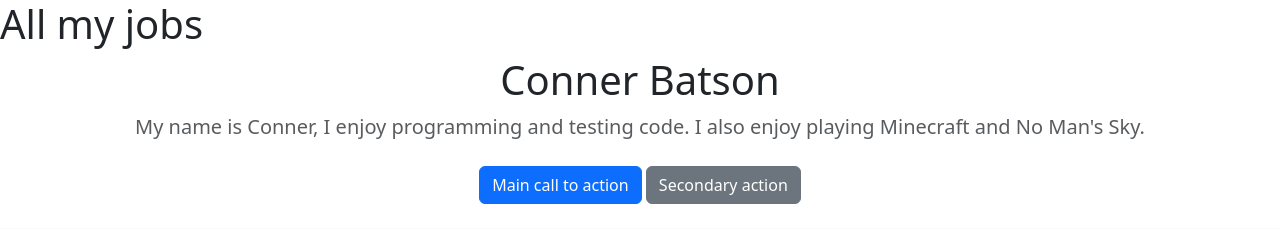
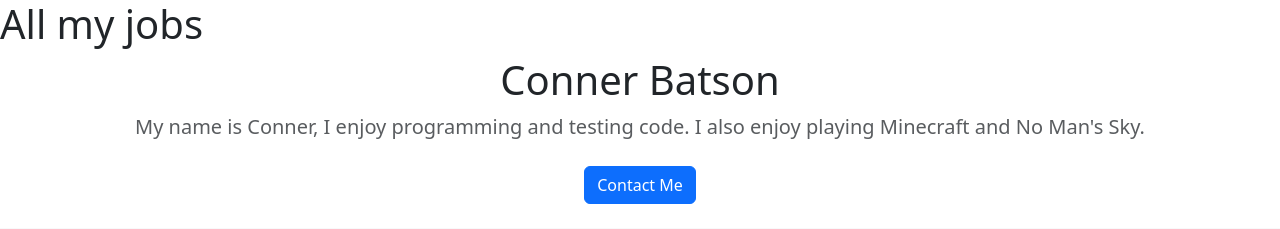
Before and after one commit to bcLego19/pythonTests, a Django app: page / in a window 1280 px wide. Shown: the top 229 px of the page. Run offline with Django 5.2, Linux system fonts and the light colour scheme; data that the repository does not hold is empty; some libraries are stand-ins or nearby versions.

Commit message:
Update main jumbotron button to mailto

```diff
--- a/PythonDjango/portfolio-project/jobs/templates/jobs/home.html
+++ b/PythonDjango/portfolio-project/jobs/templates/jobs/home.html
@@ -43,8 +43,7 @@
           <h1 class="jumbotron-heading">Conner Batson</h1>
           <p class="lead text-muted">My name is Conner, I enjoy programming and testing code. I also enjoy playing Minecraft and No Man's Sky.</p>
           <p>
-            <a href="#" class="btn btn-primary my-2">Main call to action</a>
-            <a href="#" class="btn btn-secondary my-2">Secondary action</a>
+            <a href="mailto:cjbatson2@gmail.com" class="btn btn-primary my-2">Contact Me</a>
           </p>
         </div>
       </section>
```
